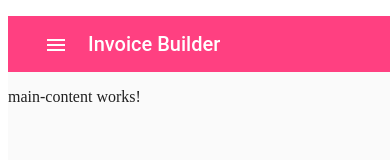
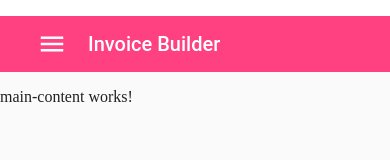
Before and after one commit to Drewery-ctrl/invoice-builder, an Angular app: page /invoices in a window 390 px wide. Shown: the top 160 px of the page. Built offline with nearby package versions, Linux system fonts and the light colour scheme.

Commit message:
Add Media Query to Display Hamburger Icon only on Small Screens

```diff
--- a/src/app/invoice-builder/components/tool-bar/tool-bar.component.html
+++ b/src/app/invoice-builder/components/tool-bar/tool-bar.component.html
@@ -1,5 +1,5 @@
 <mat-toolbar class='' color="accent">
-   <button mat-button (click)="toggleSideNav.emit()">
+   <button mat-button (click)="toggleSideNav.emit()" class="sidenav-toggle">
       <mat-icon>menu</mat-icon>
    </button>
    <span>Invoice Builder</span>
--- a/src/app/invoice-builder/components/tool-bar/tool-bar.component.scss
+++ b/src/app/invoice-builder/components/tool-bar/tool-bar.component.scss
@@ -0,0 +1,22 @@
+$iconWidth: 56px;
+
+.sidenav-toggle {
+   display: none;
+   padding: 0;
+   margin: 8px;
+   min-width: $iconWidth;
+
+   @media (max-width: 720px) {
+      display: flex;
+      align-items: center;
+      justify-content: center;
+   }
+
+   mat-icon {
+      font-size: 30px;
+      height: $iconWidth;
+      width: $iconWidth;
+      line-height: $iconWidth;
+      color: white;
+   }
+}
--- a/src/styles.scss
+++ b/src/styles.scss
@@ -1,2 +1,8 @@
 /* You can add global styles to this file, and also import other style files */
 @import "~@angular/material/prebuilt-themes/indigo-pink.css";
+
+
+body {
+   margin: 0;
+   padding: 0;
+}
```
